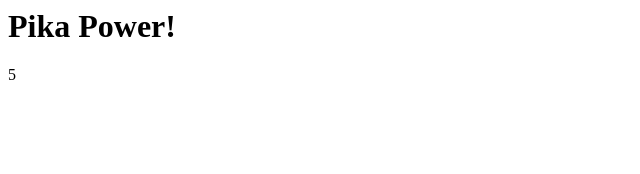
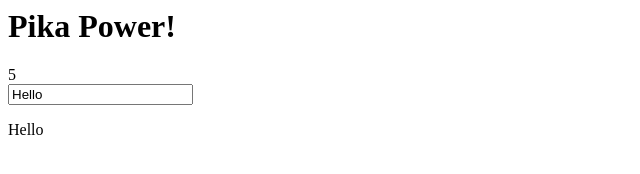
Before and after one commit to rcgmcloud/Intro-Angular, a website: page public/index.html in a window 1280 px wide. Shown: the whole page, without its empty margins (0-640 px from the left). Drawn offline with nearby package versions, Linux system fonts and the light colour scheme.

Commit message:
implemented controller

```diff
--- a/public/index.html
+++ b/public/index.html
@@ -3,9 +3,13 @@
     <script src="https://cdnjs.cloudflare.com/ajax/libs/angular.js/1.4.5/angular.min.js"></script>
 
   </head>
-  <body ng-app>
-    <h1>{{"Pika" + " Power!"}}</h1>
-    <div>{{2+3}}</div>
-
+  <body ng-app="myApp">
+    <div ng-controller="myController">
+      <h1>{{"Pika" + " Power!"}}</h1>
+      <div>{{2+3}}</div>
+      <input ng-model="test" type="text" name="name" value="">
+      <p>{{test}}</p>
+      <script type="text/javascript" src="/js/main.js" ></script>
+    </div>
   </body>
 </html>
--- /dev/null
+++ b/public/js/main.js
@@ -0,0 +1,5 @@
+var app = angular.module('myApp', []);
+
+app.controller('myController', ['$scope', function($scope){
+  $scope.test = "Hello";
+}]);
```
